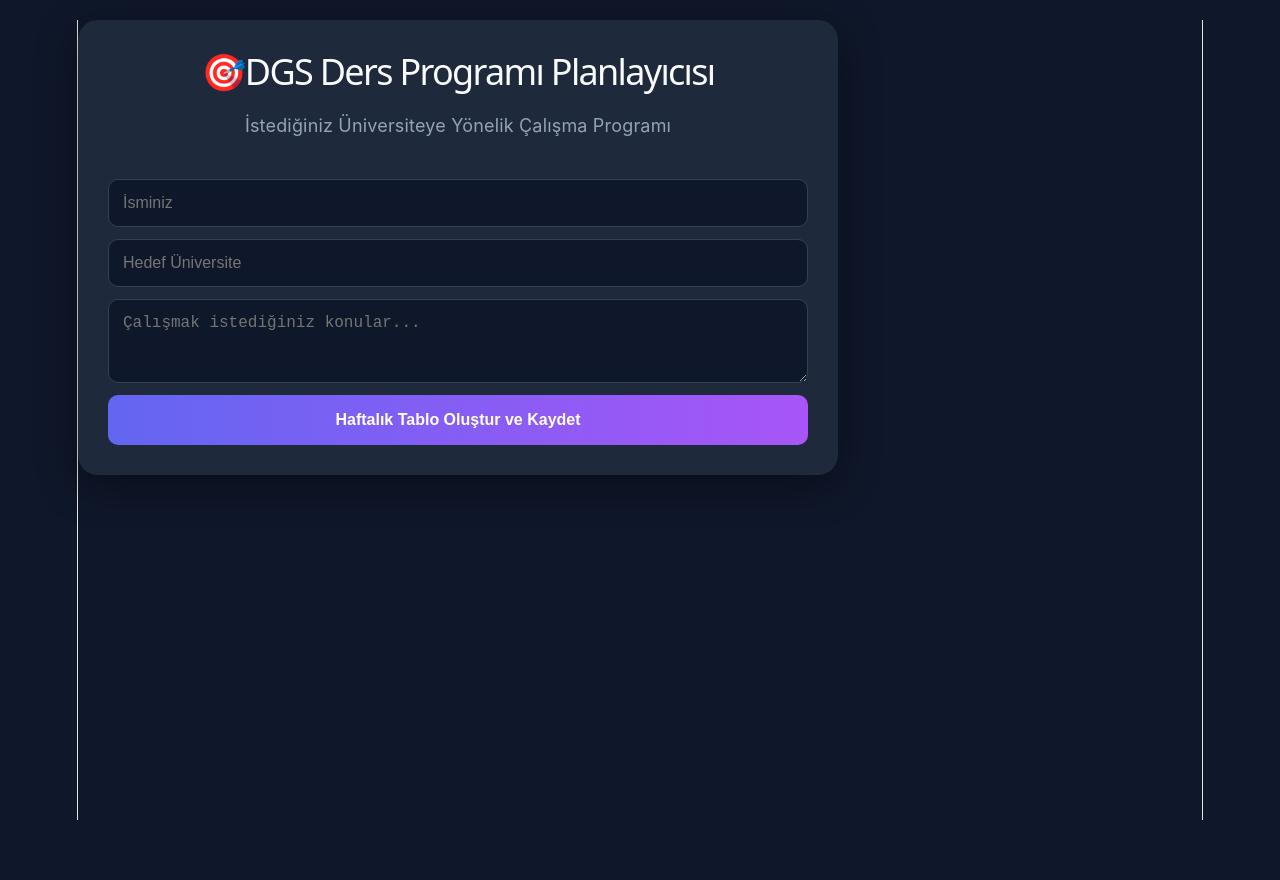
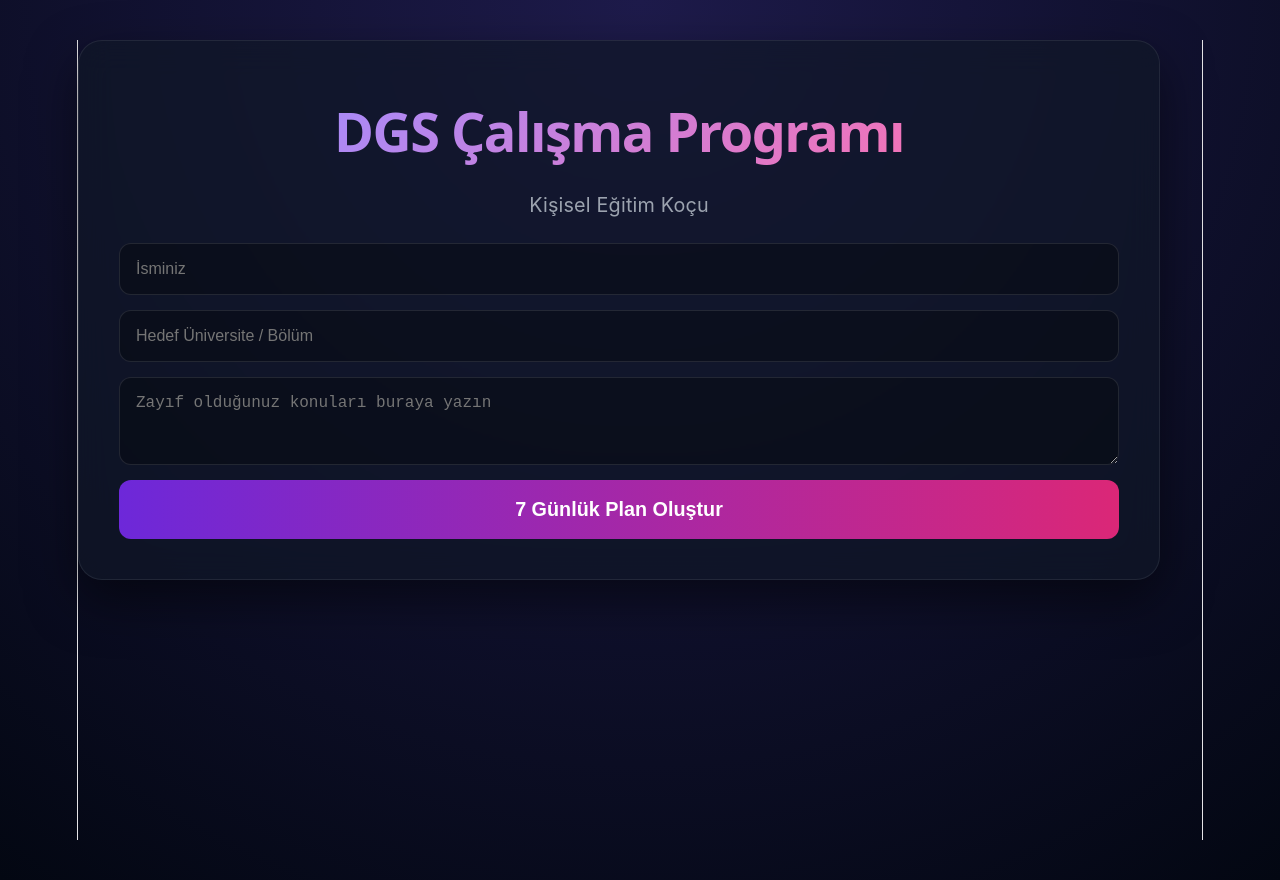
Before and after one commit to selinozluk/dgs-study-planner, a React (Vite) app: page / in a window 1280 px wide. Before the commit the page ends 840 px from the top, so only its background shows below. Built offline with nearby package versions, Linux system fonts and the light colour scheme.

Commit message:
Final: Fixed stats-container UI and table layout

```diff
--- a/package.json
+++ b/package.json
@@ -13,6 +13,7 @@
     "@google/generative-ai": "^0.24.1",
     "firebase": "^12.11.0",
     "lucide-react": "^1.0.1",
+    "qrcode.react": "^4.2.0",
     "react": "^19.2.4",
     "react-dom": "^19.2.4"
   },
--- a/src/App.css
+++ b/src/App.css
@@ -1,89 +1,190 @@
+/* src/App.css */
 :root {
-  --bg: #0f172a;
-  --card: #1e293b;
-  --accent: #8b5cf6;
+  --primary: #a78bfa;
+  --secondary: #f472b6;
+  --bg: #030712;
+  --card-bg: rgba(17, 24, 39, 0.7);
 }
 
 body {
-  background-color: var(--bg);
+  background: radial-gradient(circle at top, #1e1b4b 0%, #030712 100%);
   margin: 0;
+  min-height: 100vh;
   display: flex;
   justify-content: center;
-  padding: 20px;
-  color: white;
+  align-items: flex-start;
   font-family: 'Inter', sans-serif;
+  color: #f3f4f6;
+  padding: 40px 20px;
 }
 
 .container {
   width: 100%;
-  max-width: 700px;
-  background: var(--card);
-  padding: 30px;
-  border-radius: 20px;
-  box-shadow: 0 10px 40px rgba(0,0,0,0.4);
-  /* ÖNEMLİ: Elemanları alt alta dizer ve aralarına 20px boşluk koyar */
+  max-width: 1000px;
+  background: var(--card-bg);
+  backdrop-filter: blur(16px);
+  -webkit-backdrop-filter: blur(16px);
+  padding: 40px;
+  border-radius: 24px;
+  border: 1px solid rgba(255, 255, 255, 0.08);
+  box-shadow: 0 20px 50px rgba(0, 0, 0, 0.5);
   display: flex;
   flex-direction: column;
-  gap: 20px;
+  gap: 25px;
+}
+
+.header-section {
+  display: flex;
+  flex-direction: column;
+  align-items: center;
+  gap: 10px;
 }
 
 h1 {
-  font-size: 2rem;
+  /* Başlığın kesilmesini önlemek için line-height ve padding artırıldı */
+  font-size: 3rem;
+  line-height: 1.5;
+  background: linear-gradient(135deg, var(--primary) 0%, var(--secondary) 100%);
+  -webkit-background-clip: text;
+  background-clip: text;
+  color: transparent;
+  -webkit-text-fill-color: transparent;
   text-align: center;
   margin: 0;
-  color: #f8fafc;
-  line-height: 1.2;
+  padding: 10px 0;
+  font-weight: 900;
+  letter-spacing: -1.5px;
 }
 
-.input-group {
+p.subtitle {
+  color: #9ca3af;
+  margin: 0;
+  font-size: 1.1rem;
+  text-align: center;
+}
+
+/* FORM ALANI */
+.form-group {
   display: flex;
   flex-direction: column;
-  gap: 12px;
+  gap: 15px;
 }
 
 input, textarea {
   width: 100%;
-  padding: 14px;
-  background: #0f172a;
-  border: 1px solid #334155;
-  color: white;
-  border-radius: 10px;
+  padding: 16px;
+  background: rgba(0, 0, 0, 0.3);
+  border: 1px solid rgba(255, 255, 255, 0.1);
+  color: #f3f4f6;
+  border-radius: 12px;
   font-size: 16px;
   box-sizing: border-box;
 }
 
 button {
   width: 100%;
-  padding: 16px;
-  background: linear-gradient(90deg, #6366f1, #a855f7);
+  padding: 18px;
+  background: linear-gradient(90deg, #6d28d9 0%, #db2777 100%);
   color: white;
   border: none;
-  border-radius: 10px;
-  font-weight: bold;
+  border-radius: 12px;
+  font-weight: 700;
+  font-size: 1.1rem;
   cursor: pointer;
-  font-size: 16px;
+  transition: all 0.3s ease;
 }
 
+button:hover {
+  box-shadow: 0 0 25px rgba(109, 40, 217, 0.5);
+  transform: translateY(-2px);
+}
+
+/* SONUÇ VE TABLO ALANI */
 .result-box {
-  background: #0f172a;
-  padding: 20px;
-  border-radius: 12px;
-  border-left: 4px solid var(--accent);
-  overflow-x: auto;
+  background: rgba(0, 0, 0, 0.4);
+  padding: 15px;
+  border-radius: 16px;
+  border: 1px solid rgba(255, 255, 255, 0.05);
+  overflow-x: auto; /* Tablo genişleyince kaydırma çubuğu çıkar */
 }
 
 table {
   width: 100%;
   border-collapse: collapse;
-  min-width: 400px;
+  min-width: 800px; /* Tablonun ezilmesini önler */
 }
 
 th, td {
   padding: 12px;
-  border: 1px solid #334155;
+  border: 1px solid rgba(255, 255, 255, 0.1);
   text-align: left;
+  font-size: 0.85rem;
+  line-height: 1.4;
+  vertical-align: top;
 }
 
 th {
-  background-color: #312e81;
+  background-color: rgba(109, 40, 217, 0.4);
+  color: white;
+  font-weight: 700;
+  text-transform: uppercase;
 }
+
+td {
+  background: rgba(15, 23, 42, 0.2);
+}
+
+/* QR ALANI */
+.qr-section {
+  display: flex;
+  flex-direction: column;
+  align-items: center;
+  gap: 10px;
+  padding: 20px;
+  background: white;
+  border-radius: 20px;
+  margin: 20px auto;
+  width: fit-content;
+}
+
+/* --- İSTATİSTİK KARTLARI DÜZENLEME --- */
+
+.stats-container {
+  display: grid;
+  grid-template-columns: repeat(3, 1fr); /* 3 eşit sütun oluşturur */
+  gap: 15px; /* Kartlar arasındaki boşluk */
+  margin-bottom: 20px;
+  width: 100%;
+}
+
+.stat-card {
+  background: rgba(255, 255, 255, 0.05);
+  padding: 15px;
+  border-radius: 16px;
+  text-align: center;
+  border: 1px solid rgba(255, 255, 255, 0.1);
+  display: flex;
+  flex-direction: column;
+  gap: 5px;
+}
+
+.stat-value {
+  color: var(--primary);
+  font-weight: 800;
+  font-size: 1.2rem;
+  line-height: 1;
+}
+
+.stat-label {
+  color: #94a3b8;
+  font-size: 0.7rem;
+  text-transform: uppercase;
+  letter-spacing: 0.5px;
+}
+
+/* Mobilde kartlar çok sıkışırsa alt alta geçsinler */
+@media (max-width: 600px) {
+  .stats-container {
+    grid-template-columns: 1fr;
+  }
+}
--- a/src/App.tsx
+++ b/src/App.tsx
@@ -1,4 +1,6 @@
 import { useState } from 'react';
+import { QRCodeSVG } from 'qrcode.react';
+// generatePlan'ın doğru import edildiğinden emin ol
 import { generatePlan } from './lib/gemini';
 import { saveToCloud } from './lib/firebase';
 import './App.css';
@@ -8,38 +10,97 @@ function App() {
   const [result, setResult] = useState('');
   const [loading, setLoading] = useState(false);
 
+  const vercelUrl = "https://dgs-study-planner.vercel.app";
+
   const handleAction = async () => {
-    if (!form.ad || !form.hedef) return alert("Lütfen alanları doldur!");
+    // İsim ve Hedef kontrolü
+    if (!form.ad.trim() || !form.hedef.trim()) {
+      return alert("Lütfen isim ve hedef alanlarını doldurun!");
+    }
+
     setLoading(true);
     try {
+      // gemini.ts'deki fonksiyonu çağırıyoruz
       const plan = await generatePlan(form.ad, form.hedef, form.konular);
       setResult(plan);
-      await saveToCloud({ ...form, plan });
-    } catch (e) { alert("Sistem hatası!"); }
-    setLoading(false);
+
+      // Firebase kaydı
+      try {
+        await saveToCloud({ ...form, plan, date: new Date().toISOString() });
+      } catch (e) {
+        console.log("Bulut kaydı başarısız ama plan oluşturuldu.");
+      }
+
+    } catch (error) {
+      console.error("Hata oluştu:", error);
+      alert("Bir hata oluştu, lütfen sayfayı yenileyip tekrar deneyin.");
+    } finally {
+      setLoading(false);
+    }
   };
 
   return (
     <div className="container">
-      <h1 style={{textAlign: 'center'}}>🎯DGS Ders Programı Planlayıcısı</h1>
-      <p style={{textAlign: 'center', color: '#94a3b8', marginBottom: '20px'}}>İstediğiniz Üniversiteye Yönelik Çalışma Programı</p>
+      <div className="header-section">
+        <h1>DGS Çalışma Programı</h1>
+        <p className="subtitle">Kişisel Eğitim Koçu</p>
+      </div>
 
-      <div className="input-group">
-        <input placeholder="İsminiz" onChange={e => setForm({...form, ad: e.target.value})} />
-        <input placeholder="Hedef Üniversite" onChange={e => setForm({...form, hedef: e.target.value})} />
-        <textarea placeholder="Çalışmak istediğiniz konular..." rows={3} onChange={e => setForm({...form, konular: e.target.value})} />
-        <button onClick={handleAction} disabled={loading}>
-          {loading ? "🚀 Plan Hazırlanıyor..." : "Haftalık Tablo Oluştur ve Kaydet"}
+      <div className="form-group">
+        <input
+          placeholder="İsminiz"
+          value={form.ad}
+          onChange={e => setForm({...form, ad: e.target.value})}
+        />
+        <input
+          placeholder="Hedef Üniversite / Bölüm"
+          value={form.hedef}
+          onChange={e => setForm({...form, hedef: e.target.value})}
+        />
+        <textarea
+          placeholder="Zayıf olduğunuz konuları buraya yazın"
+          rows={3}
+          value={form.konular}
+          onChange={e => setForm({...form, konular: e.target.value})}
+        />
+        <button
+          onClick={handleAction}
+          disabled={loading}
+        >
+          {loading ? "🚀 Plan Hazırlanıyor..." : "7 Günlük Plan Oluştur"}
         </button>
       </div>
 
       {result && (
-        <div className="result-box">
-          <h3 style={{color: '#818cf8', marginBottom: '15px'}}>📅 Kişisel Çalışma Çizelgen:</h3>
-          <div className="table-container" dangerouslySetInnerHTML={{ __html: result }} />
+        <div className="result-area">
+          <div className="stats-container">
+            <div className="stat-card">
+              <div className="stat-value">7 Gün</div>
+              <div className="stat-label">Süre</div>
+            </div>
+            <div className="stat-card">
+              <div className="stat-value">~700</div>
+              <div className="stat-label">Soru Hedefi</div>
+            </div>
+            <div className="stat-card">
+              <div className="stat-value">%94</div>
+              <div className="stat-label">Verimlilik</div>
+            </div>
+          </div>
+
+          <div className="result-box">
+             <div dangerouslySetInnerHTML={{ __html: result }} />
+          </div>
+
+          <div className="qr-section">
+            <p className="qr-text">PROGRAMI CEBİNE AL</p>
+            <QRCodeSVG value={`${vercelUrl}/?user=${encodeURIComponent(form.ad)}`} size={120} />
+            <span className="qr-subtext">Okut ve mobilden de eriş</span>
+          </div>
         </div>
       )}
     </div>
   );
 }
+
 export default App;
```
Also changed, not shown: src/lib/gemini.ts (+54 -28 lines), 1 other file (tests, documents, lock files or other folders).
